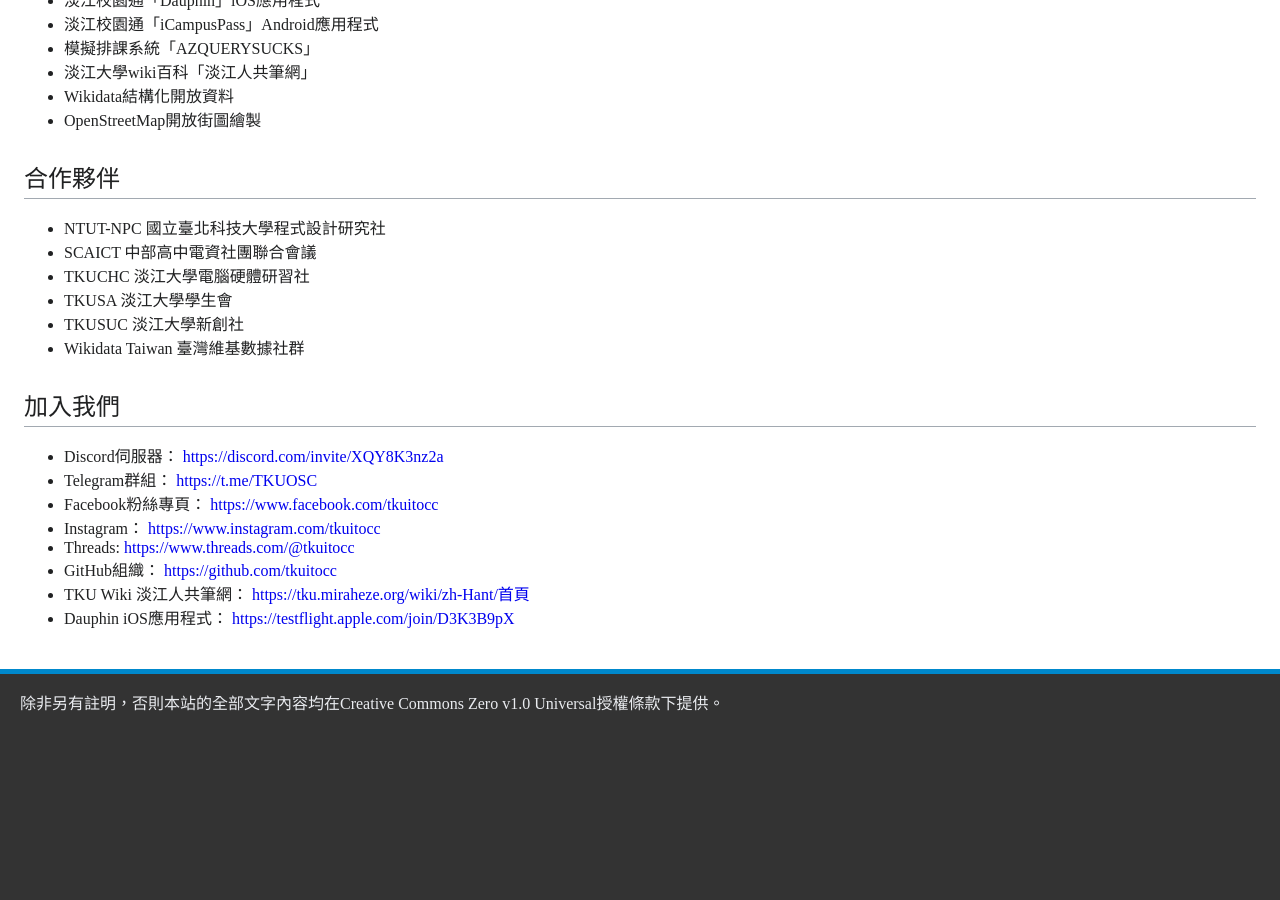
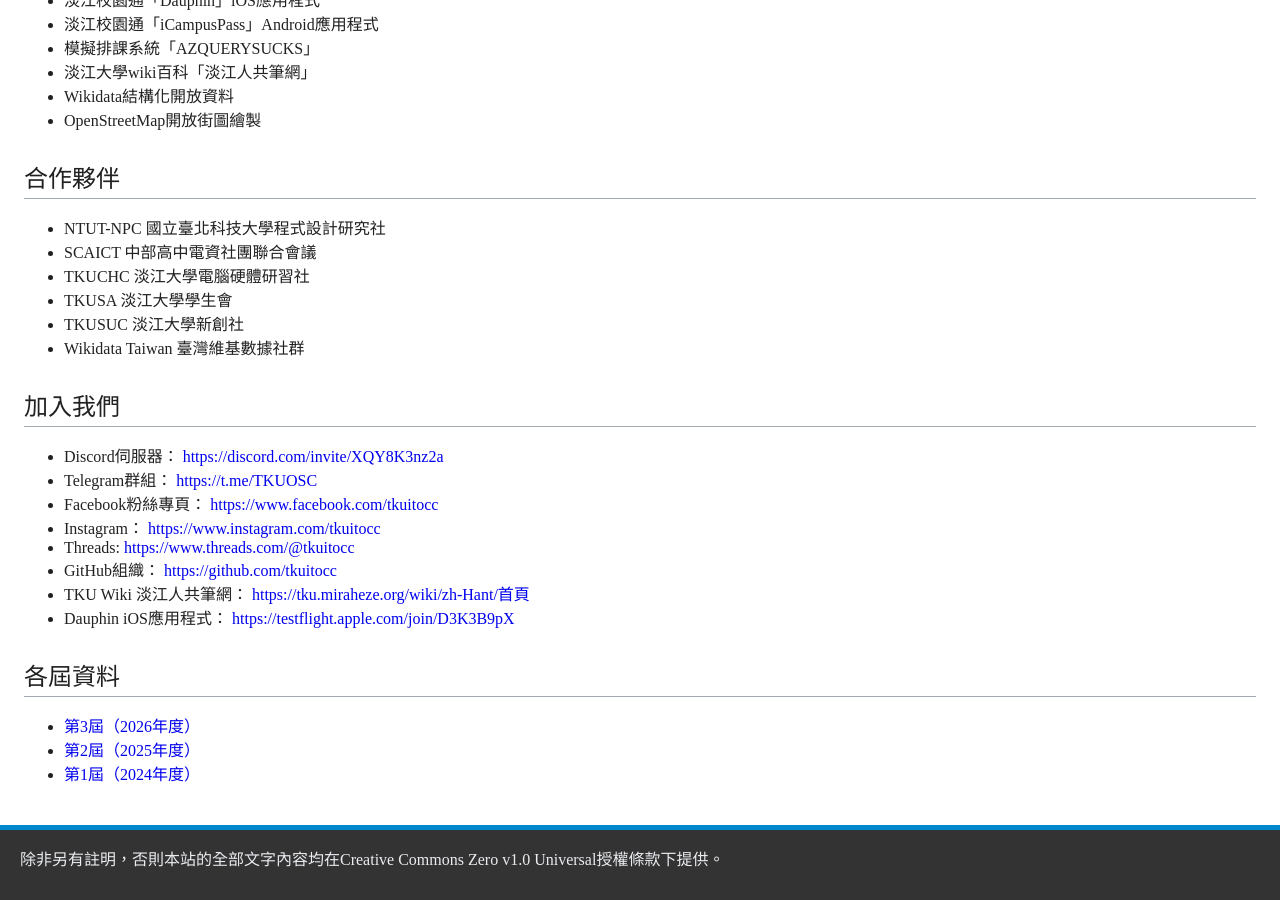
Before and after one commit to tkuitocc/tkuitocc.github.io, a Jekyll site: the page built from docs/zh-Hant-TW/index.md, in a window 1280 px wide and 900 px high, scrolled down 1190 px. Built offline with Jekyll 4.4.1, drawn with Linux system fonts in a browser that asks for light colours; our own code applies the rules of GitHub Pages for plain Markdown files; before the commit the page ends 1934 px from its top, so only the background shows below that.

Commit message:
docs: Add more internal links

```diff
--- a/docs/zh-Hant-TW/index.md
+++ b/docs/zh-Hant-TW/index.md
@@ -67,3 +67,9 @@
 * GitHub組織： <https://github.com/tkuitocc>
 * TKU Wiki 淡江人共筆網： <https://tku.miraheze.org/wiki/zh-Hant/首頁>
 * Dauphin iOS應用程式： <https://testflight.apple.com/join/D3K3B9pX>
+
+## 各屆資料
+
+* [第3屆（2026年度）](2026/)
+* [第2屆（2025年度）](2025/)
+* [第1屆（2024年度）](2024/)
```
Also changed, not shown: docs/en-US/index.md (+6 -0 lines).
